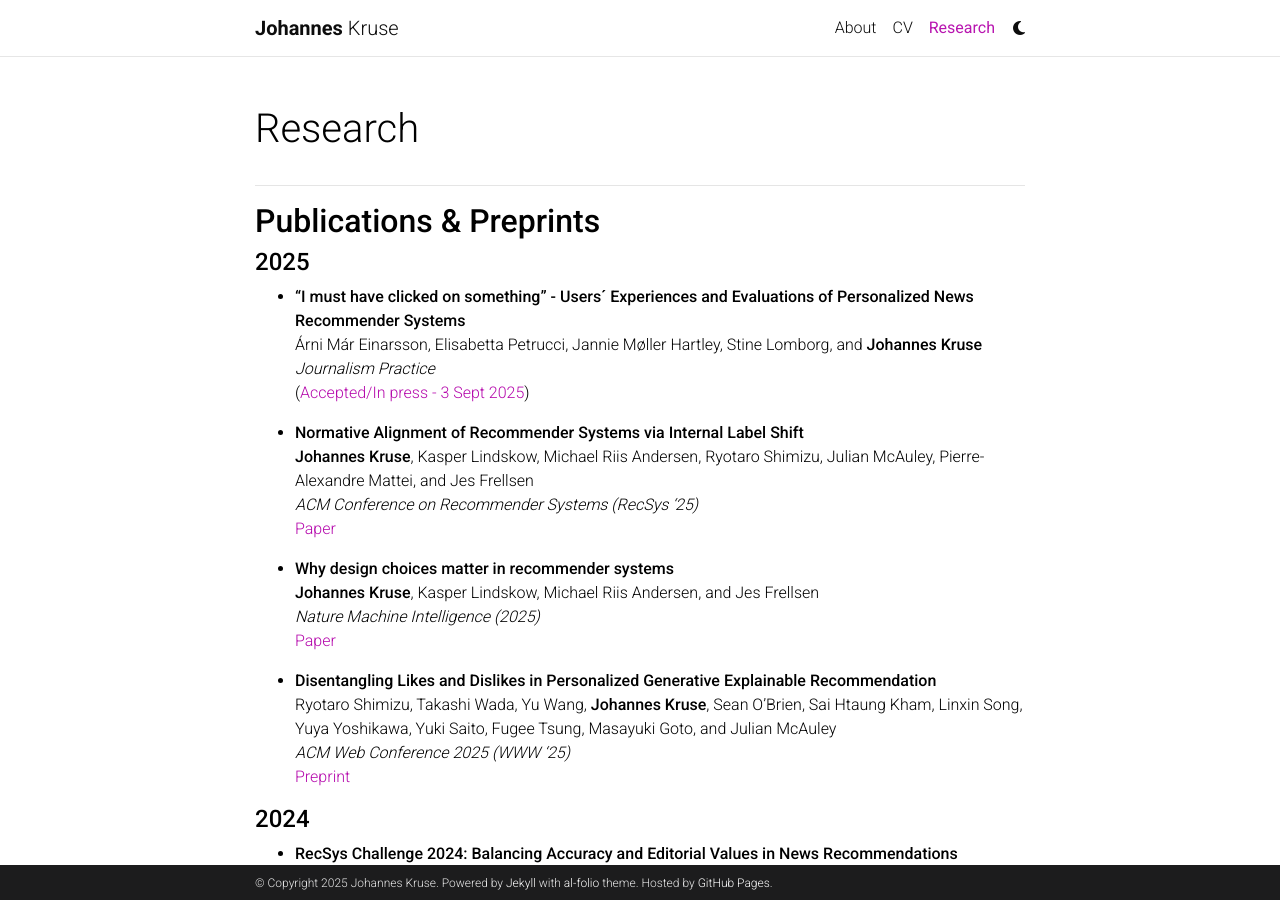
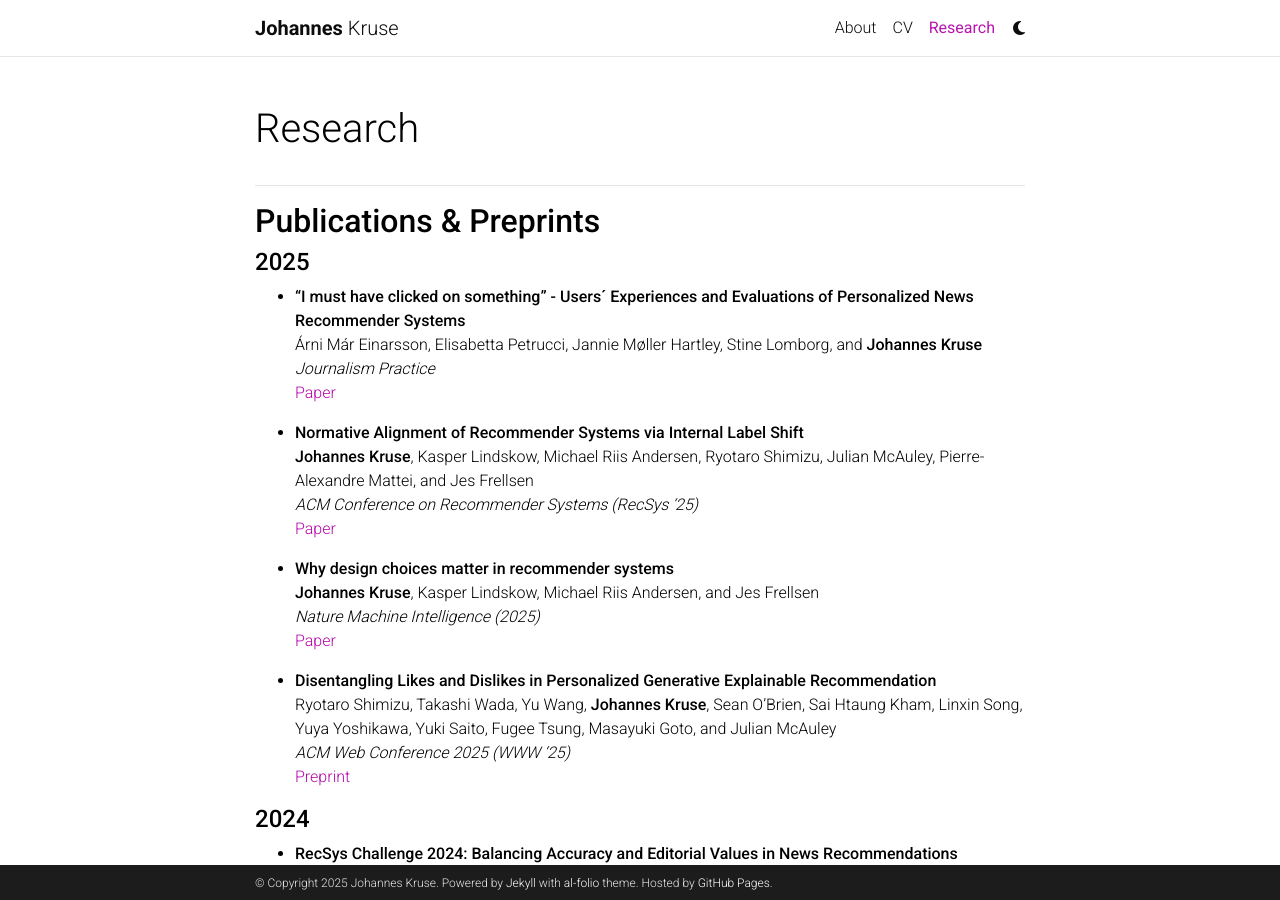
Before and after one commit to johanneskruse/johanneskruse.github.io, a Jekyll site: the page built from _pages/2_publications.md, in a window 1280 px wide and 900 px high. Built offline with Jekyll 4.4.1, drawn with Linux system fonts in a browser that asks for light colours; comment, search, counter and statistics services are not loaded; a style sheet for code colours, icons or effects is not loaded.

Commit message:
change accepted to paper

```diff
--- a/_pages/2_publications.md
+++ b/_pages/2_publications.md
@@ -14,7 +14,7 @@ nav_order: 2
 - **“I must have clicked on something” - Users´ Experiences and Evaluations of Personalized News Recommender Systems** \
   Árni Már Einarsson, Elisabetta Petrucci, Jannie Møller Hartley, Stine Lomborg, and **Johannes Kruse** \
   *Journalism Practice* \
-  ([Accepted/In press - 3 Sept 2025](https://www.tandfonline.com/doi/full/10.1080/17512786.2025.2572972))
+  [Paper](https://www.tandfonline.com/doi/full/10.1080/17512786.2025.2572972)
 
 - **Normative Alignment of Recommender Systems via Internal Label Shift** \
   **Johannes Kruse**, Kasper Lindskow, Michael Riis Andersen, Ryotaro Shimizu, Julian McAuley, Pierre-Alexandre Mattei, and Jes Frellsen \
```
